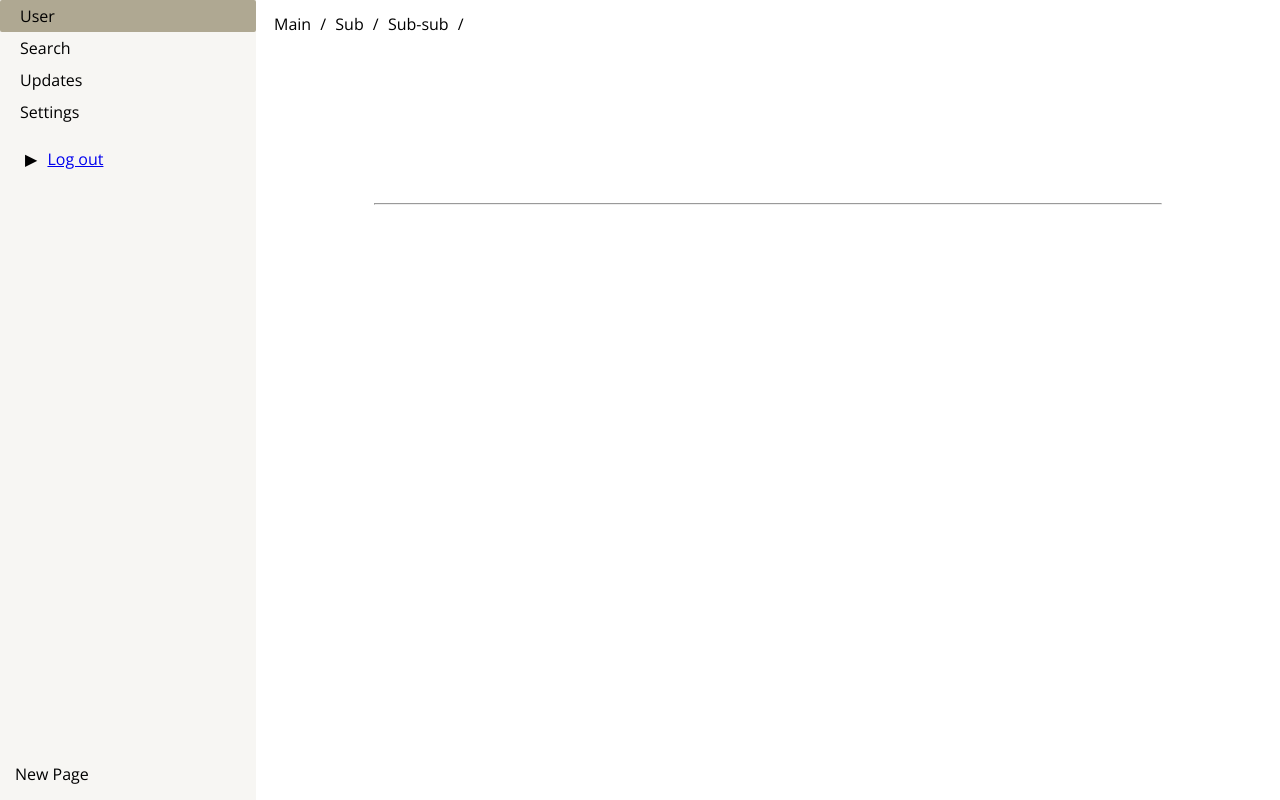
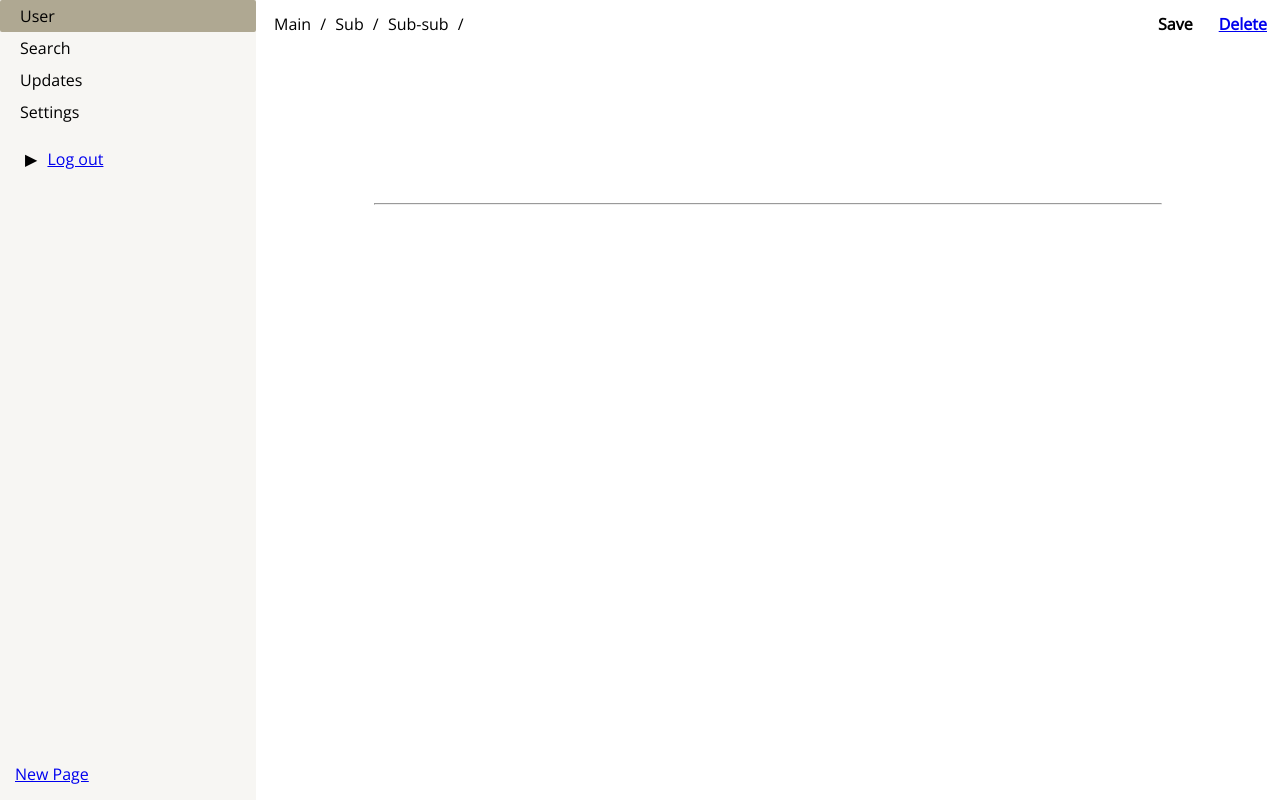
Before and after one commit to Plandarm/backend, a Django app: template plandarm/pages/templates/pages/editor.html in a window 1280 px wide. Run offline with Django 3.2, Linux system fonts and the light colour scheme; the template is opened without the code that fills it, so the values that code supplies are empty; some libraries are stand-ins or nearby versions.

Commit message:
added delete and create links

```diff
--- a/plandarm/pages/templates/pages/editor.html
+++ b/plandarm/pages/templates/pages/editor.html
@@ -58,7 +58,7 @@
         <script src="{% static 'js/tree-view.js' %}"></script>
 
         <div class="sidebar-footer">
-          <div>New Page</div>
+          <a href="/page/create"><div>New Page</div></a>
         </div>
       </aside>
 
@@ -68,15 +68,19 @@
             <li><a href="#">Main</a></li>
             <li><a href="#">Sub</a></li>
             <li><a href="#">Sub-sub</a></li>
-            <li><a href="{% url 'page' page.id%}">{{ page.title }}</a></li>
+            <li><a href="{% url 'page' page.id%}">{{ page.title | safe }}</a></li>
           </ul>
 
           <div class="page-header-elem" hidden>
             Dark Mode
           </div>
 
-          <div class="page-header-elem" hidden>
-            <b class="plandarm">Plandarm</b>
+          <div class="page-header-elem">
+            <b onclick="savePage()">Save</b>
+          </div>
+
+          <div class="page-header-elem">
+            <a href="/page/{{ page.id }}/delete"><b>Delete</b></a>
           </div>
 
         </div>
@@ -96,6 +100,7 @@
 
             <script src="{% static 'js/block-dnd.js' %}"></script>
             <script src="{% static 'js/add-remove-blocks.js' %}"></script>
+            <script src="{% static 'js/crud-frontend.js' %}"></script>
           </main>
         </div>
       </div>
```
